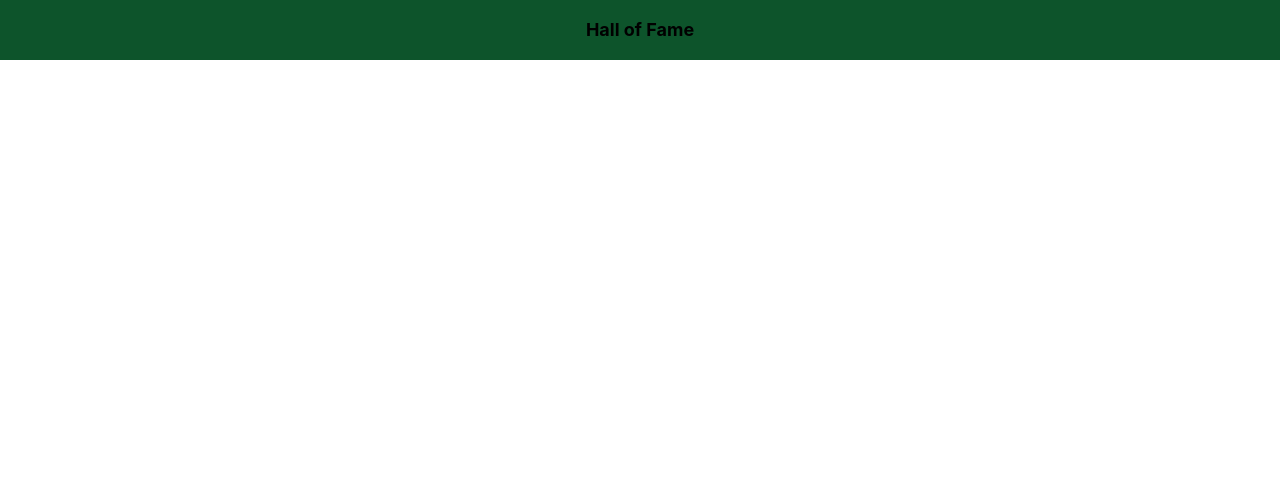
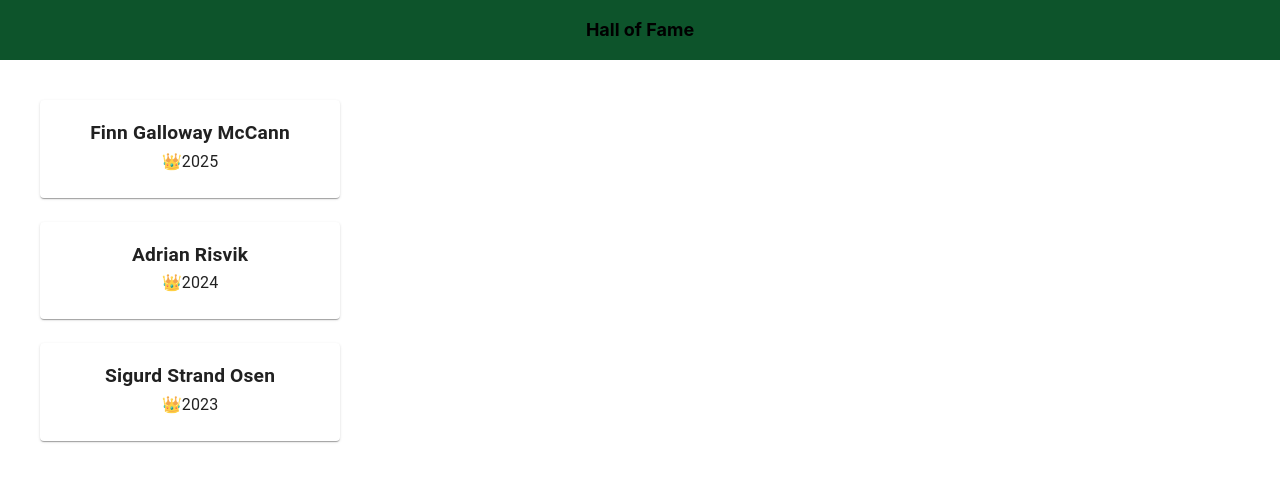
Before and after one commit to Radions191/TillerCTFnetside, a React (Vite) app in the folder tillerCTFnetside/: page /halloffame in a window 1280 px wide. Before the commit this address had no page. Shown: the top 482 px of the page. Built offline with nearby package versions, Linux system fonts and the light colour scheme.

Commit message:
feat: add winner cards static

```diff
--- /dev/null
+++ b/tillerCTFnetside/src/components/WinnerCard.tsx
@@ -0,0 +1,39 @@
+import { Card, CardContent, Typography } from "@mui/material";
+
+function WinnerCard({ name, year }: { name: string; year: number }) {
+  return (
+    <Card
+      sx={{
+        display: "flex",
+        width: "25%",
+      }}
+    >
+      <CardContent
+        sx={{
+          flex: 1,
+          display: "flex",
+          flexDirection: "column",
+          justifyContent: "center",
+          alignItems: "center",
+        }}
+      >
+        <Typography
+          variant="subtitle1"
+          sx={{
+            fontWeight: "bold",
+            fontSize: { xs: "0.9rem", sm: "1rem", lg: "1.2rem" },
+            textAlign: "center",
+          }}
+        >
+          {name}
+        </Typography>
+
+        <Typography variant="body1" sx={{ textAlign: "center" }}>
+          👑{year}
+        </Typography>
+      </CardContent>
+    </Card>
+  );
+}
+
+export default WinnerCard;
--- a/tillerCTFnetside/src/main.tsx
+++ b/tillerCTFnetside/src/main.tsx
@@ -1,10 +1,11 @@
 import { StrictMode } from "react";
 import { createRoot } from "react-dom/client";
 import "./index.css";
-import MainPage from "./MainPage.tsx";
+import MainPage from "./pages/MainPage.tsx";
 import { BrowserRouter, Routes, Route } from "react-router";
 import Navbar from "./components/Navbar.tsx";
-import HallOfFame from "./HallOfFame.tsx";
+import LeaderBoard from "./pages/LeaderBoard.tsx";
+import HallOfFame from "./pages/HallOfFame.tsx";
 
 createRoot(document.getElementById("root")!).render(
   <StrictMode>
@@ -13,6 +14,9 @@ createRoot(document.getElementById("root")!).render(
       <Routes>
         <Route path="/" element={<MainPage />} />
         <Route path="/leaderboard">
+          <Route index element={<LeaderBoard />} />
+        </Route>
+        <Route path="/halloffame">
           <Route index element={<HallOfFame />} />
         </Route>
       </Routes>
--- /dev/null
+++ b/tillerCTFnetside/src/pages/HallOfFame.tsx
@@ -0,0 +1,14 @@
+import { Stack } from "@mui/material";
+import WinnerCard from "../components/WinnerCard";
+
+function HallOfFame() {
+  return (
+    <Stack sx={{ gap: 3, padding: 5 }}>
+      <WinnerCard name={"Finn Galloway McCann"} year={2025} />
+      <WinnerCard name={"Adrian Risvik"} year={2024} />
+      <WinnerCard name={"Sigurd Strand Osen"} year={2023} />
+    </Stack>
+  );
+}
+
+export default HallOfFame;
--- a/tillerCTFnetside/src/HallOfFame.tsx
+++ b/tillerCTFnetside/src/pages/LeaderBoard.tsx
@@ -1,10 +1,10 @@
-import type { Players } from "./types/types";
-import PlayerCard from "./components/PlayerCard";
+import type { Players } from "../types/types";
+import PlayerCard from "../components/PlayerCard";
 import { Box, Typography } from "@mui/material";
-import fetchUsers from "./hooks/fetchUsers";
+import fetchUsers from "../hooks/fetchUsers";
 import { useState, useEffect } from "react";
 
-function HallOfFame() {
+function LeaderBoard() {
   const [players, setPlayers] = useState<Players[]>([]);
   useEffect(() => {
     async function loadPlayers() {
@@ -28,7 +28,7 @@ function HallOfFame() {
   if (!players || players.length <= 0) {
     return (
       <div className="flex justify-center min-h-[calc(100vh-60px)] pt-30 p-10 bg-slate-950">
-        <h1 className=" bg-teal-100 p-5 rounded-2xl h-fit border-b-sky-950 border-4 text-2xl font-bold">
+        <h1 className="bg-white p-5 rounded-2xl h-fit border-b-sky-950 border-4 text-2xl font-bold">
           Looks like youre early! The CTF hasn't started yet..
         </h1>
       </div>
@@ -76,7 +76,6 @@ function HallOfFame() {
       )}
     </div>
   );
-  return <div>Hei</div>;
 }
 
-export default HallOfFame;
+export default LeaderBoard;
--- a/tillerCTFnetside/src/types/types.ts
+++ b/tillerCTFnetside/src/types/types.ts
@@ -2,7 +2,7 @@ export interface Players {
   affiliation?: string;
   fields: [
     {
-      value: "2IT";
+      value: string;
     },
   ];
   id: number;
@@ -10,3 +10,10 @@ export interface Players {
   wins: number;
   avatar?: string;
 }
+
+export interface HallOfFamers {
+  name: string;
+  yearOfVictory: number;
+  classWhenWon: string;
+  avatar?: string;
+}
```
Also changed, not shown: tillerCTFnetside/src/pages/MainPage.tsx (renamed from tillerCTFnetside/src/MainPage.tsx).
